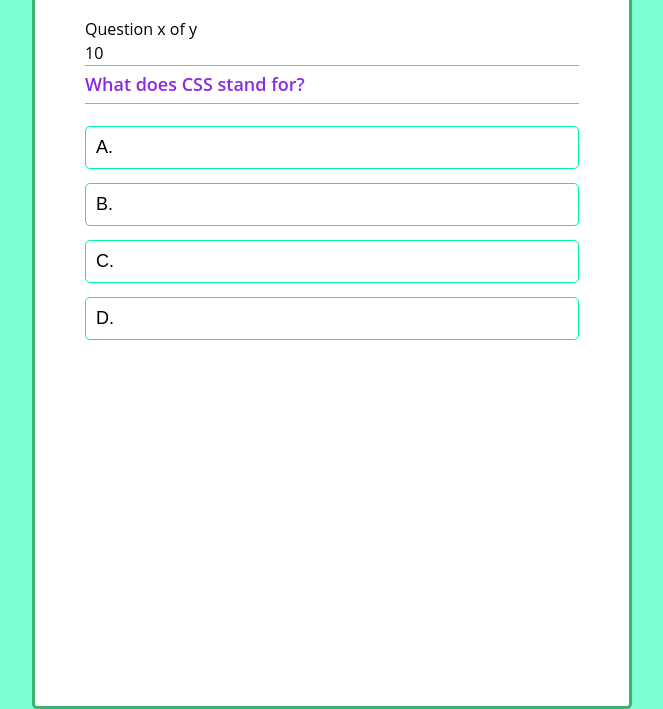
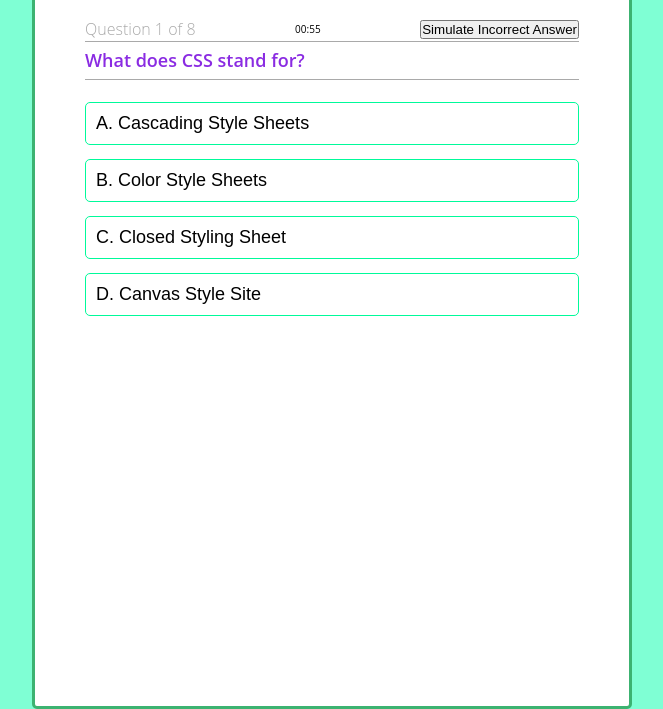
Before and after one commit to XxElijahMxX/Quiz-App, a plain HTML site: page index.html in a window 1280 px wide. Shown: the part 91-800 px from the top of the page, without its empty margins (308-971 px from the left). Drawn offline with Linux system fonts and the light colour scheme.

Commit message:
added script funtions for questions and answers

```diff
--- a/index.html
+++ b/index.html
@@ -13,28 +13,31 @@
         <div class="quiz-box">
             <div id="quiz">
                 <h1>Quiz App</h1>
-            <div class="quiz-header"></div>
+                <div class="quiz-header">
                     <p id="progress">Question x of y</p>
-            <p id="count-down">10</p>
+                    <div id="timerDisplay"></div>
+                    <button id="incorrect">Simulate Incorrect Answer</button>
             </div>
-        <p id="question">What does CSS stand for?</p>
+            <p id="question"></p>
 
                 <div class="buttons">
-            <button class="btn" id="btn0">A. <span id="choice0">
-                 </span>
+                    <button class="btn" id="btn0">
+                        A. <span id="choice0"></span>
                     </button>
-            <button class="btn" id="btn0">B. <span id="choice1">
-            </span>
+                    <button class="btn" id="btn1">
+                        B. <span id="choice1"></span>
                     </button>
-            <button class="btn" id="btn0">C. <span id="choice2">
-            </span>
+                    <button class="btn" id="btn2">
+                        C. <span id="choice2"></span>
                     </button>
-            <button class="btn" id="btn0">D. <span id="choice3">
-            </span>
+                    <button class="btn" id="btn3">
+                        D. <span id="choice3"></span>
                     </button>
+                </div>
             </div>
         </div>
     </div>
     <script src="script.js"></script>
 </body>
+
 </html>
--- a/script.js
+++ b/script.js
@@ -0,0 +1,149 @@
+// Make a Quiz Classe
+class Quiz {
+    constructor(questions) {
+        this.score = 0;
+        this.questions = questions;
+        this.questionIndex = 0;
+    }
+
+    getQuestionIndex() {
+        return this.questions[this.questionIndex];
+    }
+
+    guess(answer) {
+        if (this.getQuestionIndex().isCorrectAnswer(answer)) {
+            this.score++;
+        }
+        this.questionIndex++;
+    }
+
+    isEnded() {
+        return this.questionIndex === this.questions.length;
+    }
+}
+
+//  Question Class
+class Question {
+    constructor(text, choices, answer) {
+        this.text = text;
+        this.choices = choices;
+        this.answer = answer;
+    }
+
+    isCorrectAnswer(choice) {
+        return this.answer === choice;
+    }
+}
+
+// Displaying Questions
+function displayQuestion() {
+    if (quiz.isEnded()) {
+        showScores();
+    } else {
+        // show next question
+        let questionElement =document.getElementById("question");
+        questionElement.innerHTML = quiz.getQuestionIndex().text;
+
+        // display options
+        let choices = quiz.getQuestionIndex().choices;
+        for (let i = 0; i < choices.length; i++) {
+            let choiceElement = document.getElementById("choice"
+            + i);
+            choiceElement.innerHTML = choices[i];
+            guess("btn" + i, choices[i]);
+        }
+
+        showProgress();
+    }
+};
+
+// Guess Function
+function guess(id, guess) {
+    let button = document.getElementById(id);
+    button.onclick = function() {
+        quiz.guess(guess);
+        displayQuestion();
+    }
+}
+
+// quiz progress
+function showProgress() {
+    let currentQuestionNumber = quiz.questionIndex + 1;
+    let progressElement = document.getElementById("progress");
+    progressElement.innerHTML =
+    `Question ${currentQuestionNumber} of ${quiz.questions.length}
+    `;
+}
+
+// Score
+function showScores() {
+    let quizEndHTML =
+        `
+            <h1>Quiz Completed</h1>
+            <h2 id="score">Your Score Is: ${quiz.score} of ${quiz.
+            questions.length}</h2>
+            <div class="quiz-repeat">
+            <a href="index.html">Retake The Quiz?</a>
+            </div>
+        `;
+        let quizElement = document.getElementById("quiz");
+        quizElement.innerHTML = quizEndHTML;
+}
+
+// Quiz Questions
+let questions = [
+    new Question(
+        "What does CSS stand for?", ["Cascading Style Sheets",
+        "Color Style Sheets", "Closed Styling Sheet", "Canvas Style Site"], "Cascading Style Sheets"
+    ),
+    new Question(
+        "What comes first when making a webpage?", ["Javascript", "CSS", "HTML", "Neither"], "HTML"
+    ),
+    new Question(
+        "How to apply styling to a class?", [".", "#", "*", "/"], "."
+    ),
+    new Question(
+        "What is a Boolean?", ["Numbers", "Strings", "True/False", "Text"], "True/False"
+    ),
+    new Question(
+        "In CSS how would you change the color of the font?", ["background-color", "color", "font-color", "text-color"], "color"
+    ),
+    new Question(
+       "What is the most popular coding language?", ["Python", "C#", "Javascript", "C++"], "Javascript"
+    ),
+    new Question(
+        "How to define a Variable?", ["let", "var", "const", "all of the above"], "all of the above"
+    ),
+    new Question(
+        "When calling a function what does the syntax end with?", ["()", "[]", "{}", ";"], ";"
+    )
+];
+
+let quiz = new Quiz(questions);
+
+// show question
+displayQuestion();
+
+//timer
+(function() {
+    var sec = 60;
+    function startTimer(){
+        console.log('timer suppose to go')
+        var timer = setInterval(function(){
+            sec--;
+            document.getElementById('timerDisplay').innerHTML='00:'+sec;
+            if (sec < 0) {
+                clearInterval(timer);
+                alert("Time is up!")
+            }
+        }, 1000);
+    }
+    document.getElementById('incorrect').addEventListener('click', function() {
+        sec -= 5;
+        document.getElementById('timerDisplay').innerHTML='00:'+sec;
+    });
+    startTimer();
+})();
+
+const score =JSON.parse(localStorage.getItem("score")) || [];
+console.log(score);
```
Lines whose indentation alone changed are shown as unchanged.
